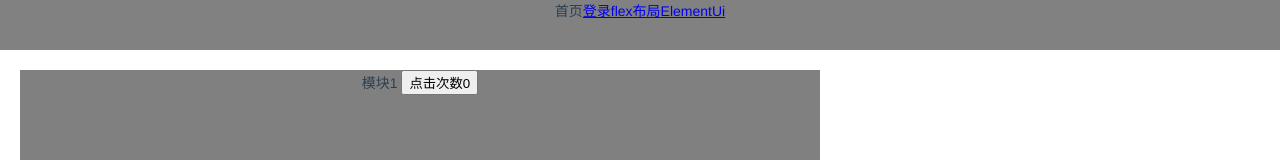
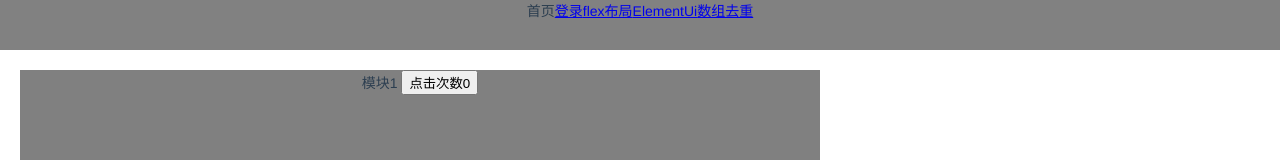
Before and after one commit to guoshengqiu/vue, a Vue app in the folder vue-loading/vue-practice/: page / in a window 1280 px wide. Shown: the top 160 px of the page. Built offline with nearby package versions, Linux system fonts and the light colour scheme.

Commit message:
添加数组去重案例

```diff
--- a/vue-loading/vue-practice/src/router/index.js
+++ b/vue-loading/vue-practice/src/router/index.js
@@ -52,6 +52,13 @@ export default new Router({
       components: {
         default: () => import('@/views/elementui')
       }
+    },
+    {
+      path: '/szqc',
+      name: 'szqc',
+      components: {
+        default: () => import('@/views/szqc')
+      }
     }
   ]
 })
--- a/vue-loading/vue-practice/src/views/home/index.vue
+++ b/vue-loading/vue-practice/src/views/home/index.vue
@@ -6,6 +6,7 @@
         <router-link :to="{path: '/sign', query: {id: 123}}">登录</router-link>
         <router-link :to="{path: '/flex', query: {id: 123}}">flex布局</router-link>
         <router-link :to="{path: '/elementui'}">ElementUi</router-link>
+        <router-link :to="{path: '/szqc'}">数组去重</router-link>
         <!-- <router-view></router-view> -->
       </div>
       <div class="content-top">
--- /dev/null
+++ b/vue-loading/vue-practice/src/views/szqc/index.vue
@@ -0,0 +1,63 @@
+<template>
+  <el-input v-model="input1" placeholder="请输入数字"></el-input>
+</template>
+
+<script>
+/* 数组去重 */
+function unique (arr) { // 利用ES6 Set去重
+  return Array.from(new Set(arr))
+}
+var arr = [1, 1, 2, 5, 6, 8, 14, 17, 20, 4, 5, 8, 8]
+/* 统计字符 */
+var str = 'sseaerfafqwgsed'
+var obj = {}
+var i = 0
+function count (str) {
+  for (let i = 0; i < str.length; i++) {
+    obj[str[i]] ? obj[str[i]]++ : obj[str[i]] = 1
+  }
+  return obj
+}
+export default {
+  data () {
+    return {
+      input1: '',
+      max: 0,
+      key: 0
+    }
+  },
+  mounted () {
+    console.log('利用ES6 Set去重：', unique(arr))
+    console.log('for嵌套去重：', this.uniqueArray(arr))
+    console.log(this.countStr(str))
+  },
+  methods: {
+    uniqueArray (arr) {
+      for (let i = 0; i < arr.length; i++) {
+        for (let j = i + 1; j < arr.length; j++) {
+          if (arr[i] === arr[j]) {
+            arr.splice(j, 1)
+            j--
+          }
+        }
+      }
+      return arr
+    },
+    countStr (str) {
+      count(str)
+      console.log(obj)
+      for (i in obj) {
+        if (obj[i] > this.max) {
+          this.max = obj[i]
+          this.key = i
+        }
+      }
+      return this.max
+    }
+  }
+}
+</script>
+
+<style>
+
+</style>
```
